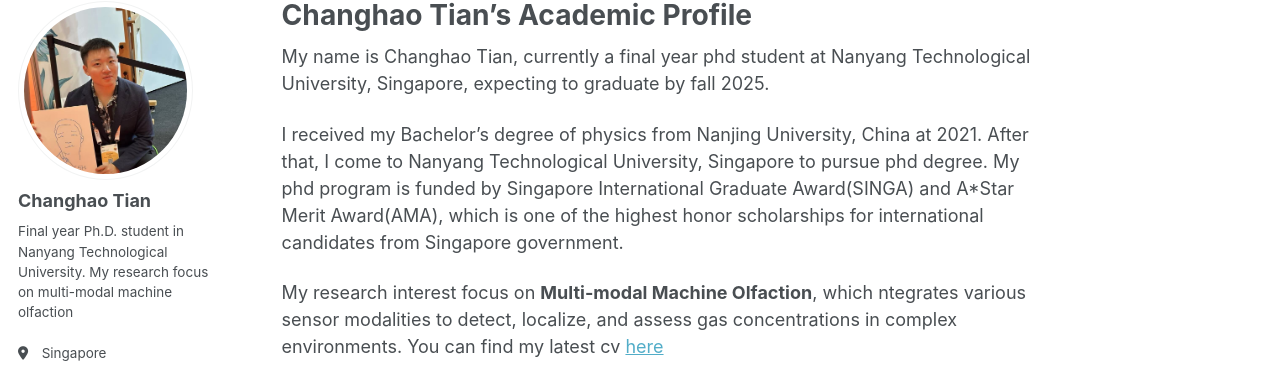
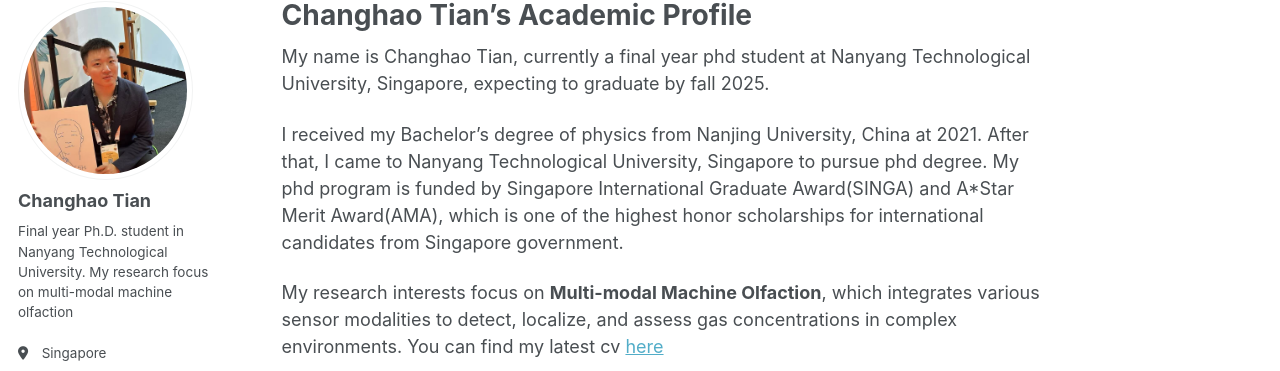
Before and after one commit to CHTiansweet/CHTian, a Jekyll site: the page built from _pages/about.md, in a window 1280 px wide and 900 px high. Shown: the part 105-476 px from the top of the window. Built offline with Jekyll 4.4.1, drawn with Linux system fonts in a browser that asks for light colours; some web fonts are replaced.

Commit message:
Update about.md

```diff
--- a/_pages/about.md
+++ b/_pages/about.md
@@ -9,9 +9,9 @@ redirect_from:
 
 My name is Changhao Tian, currently a final year phd student at Nanyang Technological University, Singapore, expecting to graduate by fall 2025.
 
-I received my Bachelor's degree of physics from Nanjing University, China at 2021. After that, I come to Nanyang Technological University, Singapore to pursue phd degree. My phd program is funded by Singapore International Graduate Award(SINGA) and A*Star Merit Award(AMA), which is one of the highest honor scholarships for international candidates from Singapore government.
+I received my Bachelor's degree of physics from Nanjing University, China at 2021. After that, I came to Nanyang Technological University, Singapore to pursue phd degree. My phd program is funded by Singapore International Graduate Award(SINGA) and A*Star Merit Award(AMA), which is one of the highest honor scholarships for international candidates from Singapore government.
 
-My research interest focus on **Multi-modal Machine Olfaction**, which ntegrates various sensor modalities to detect, localize, and assess gas concentrations in complex environments. You can find my latest cv [here](https://github.com/CHTiansweet/CHTian/blob/master/files/CV%20changhao%20Tian_Updated.pdf)
+My research interests focus on **Multi-modal Machine Olfaction**, which integrates various sensor modalities to detect, localize, and assess gas concentrations in complex environments. You can find my latest cv [here](https://github.com/CHTiansweet/CHTian/blob/master/files/CV%20changhao%20Tian_Updated.pdf)
 
 (Last Updated at 18/10/2024)
 
```
